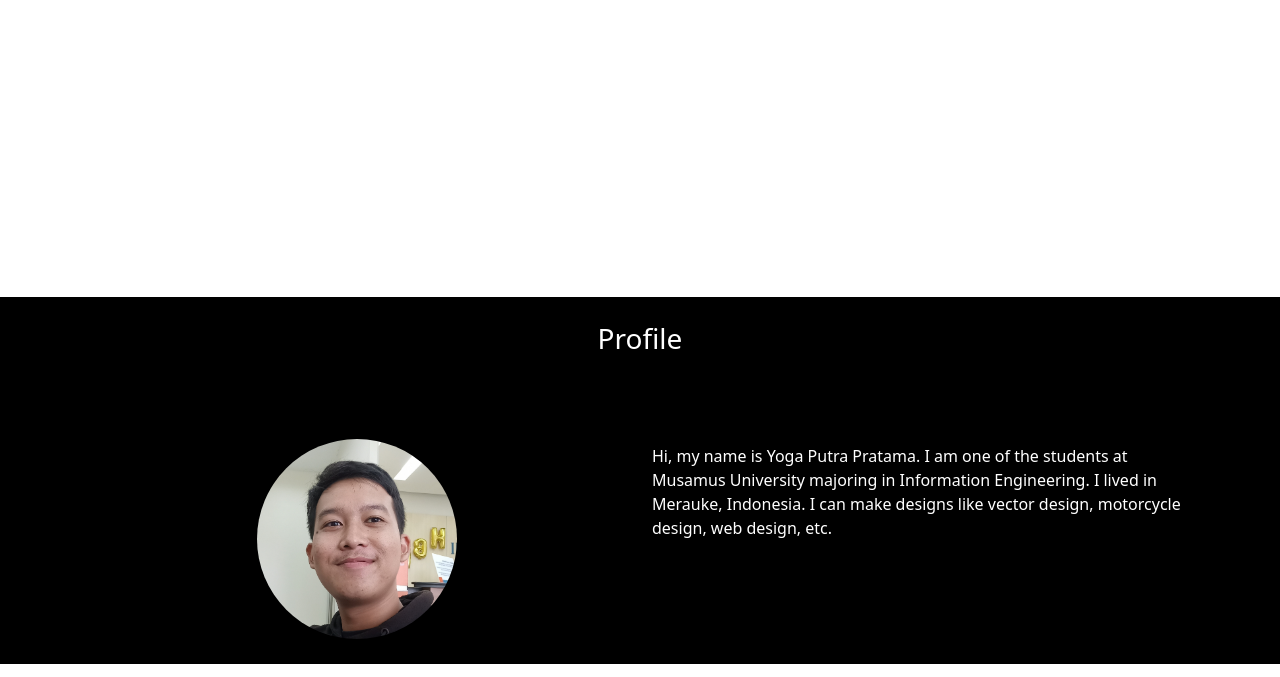
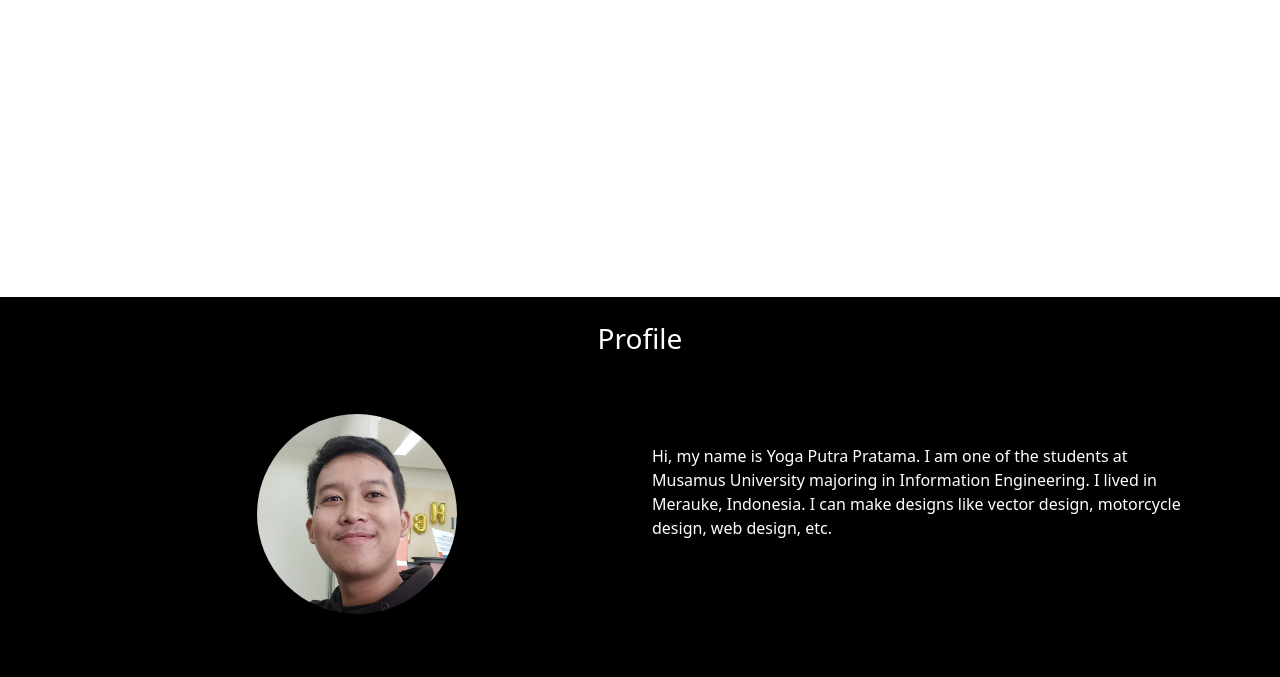
Before and after one commit to yogepp/yogepp.github.io, a plain HTML site: page index.html in a window 1280 px wide. Shown: the part 275-952 px from the top of the page. Drawn offline with nearby package versions, Linux system fonts and the light colour scheme.

Commit message:
Add files via upload

```diff
--- a/css/style.css
+++ b/css/style.css
@@ -87,8 +87,8 @@ header a:hover {
 }
 
 .profile img {
-  margin-top: 75px;
-  margin-bottom: 25px;
+  margin-top: 50px;
+  margin-bottom: 75px;
   width: 200px;
   border-radius: 100%;
 }
```
